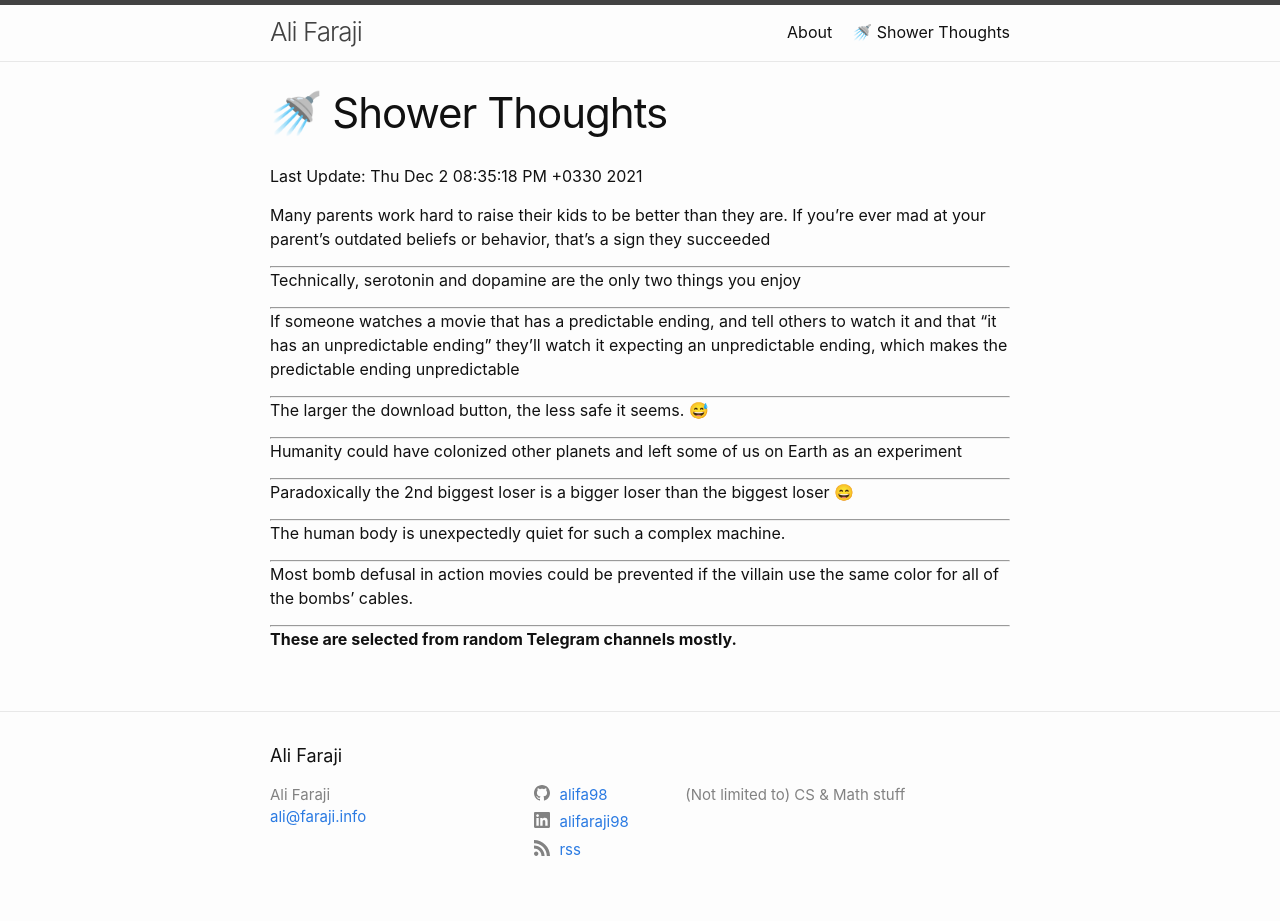
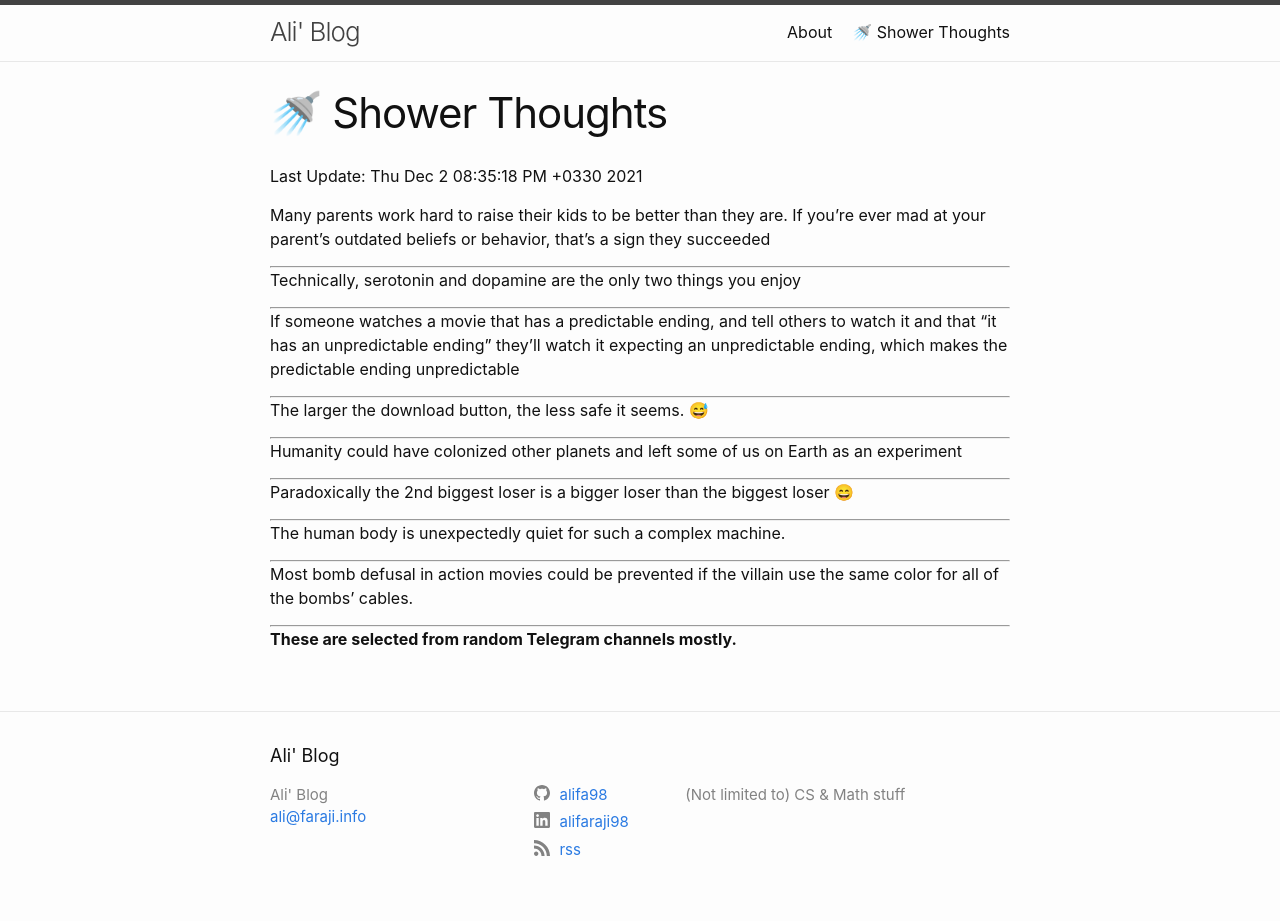
Before and after one commit to alifa98/blog, a Jekyll site: the page built from showerThoughts.md, in a window 1280 px wide. Built offline with Jekyll 4.4.1, drawn with Linux system fonts in a browser that asks for light colours; a script that is not in the unit is left out.

Commit message:
update blog title & Desc

```diff
--- a/_config.yml
+++ b/_config.yml
@@ -1,4 +1,4 @@
-title: Ali Faraji
+title: Ali' Blog
 email: ali@faraji.info
 description: >- # this means to ignore newlines until "baseurl:"
   (Not limited to) CS & Math stuff
```
